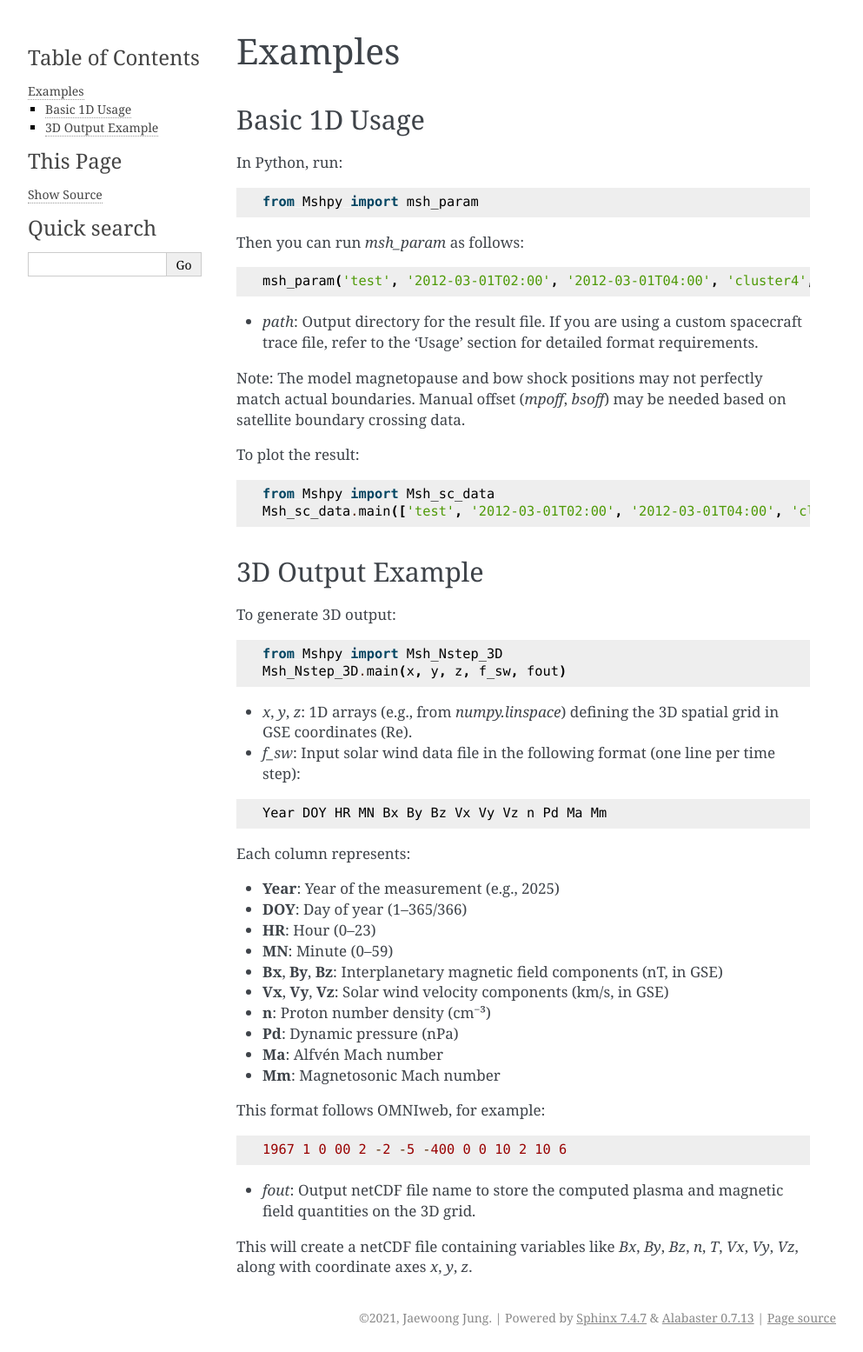
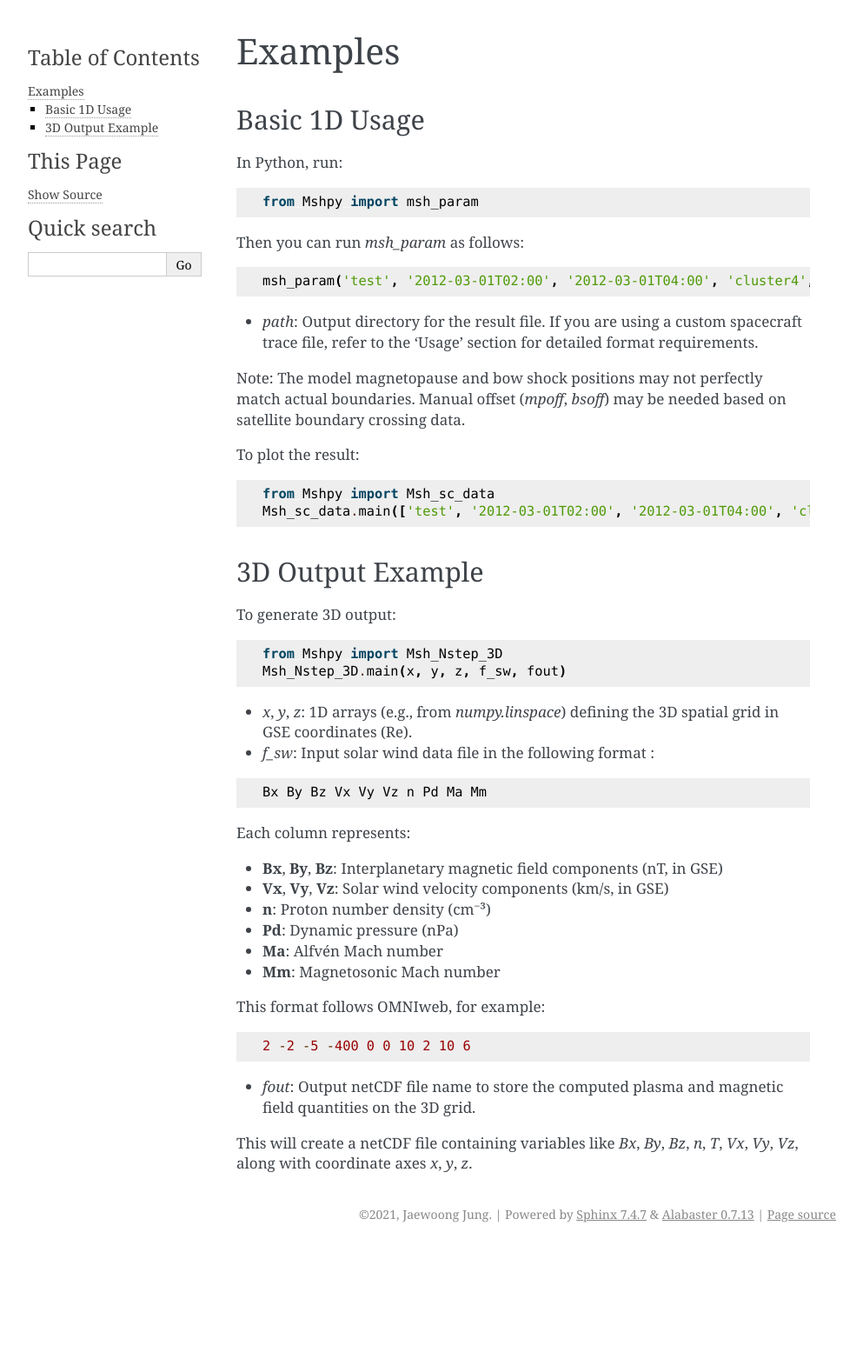
Before and after one commit to jjung11/Mshpy, a Sphinx documentation site: the page built from docs/examples.rst, in a window 1280 px wide. Shown: the whole page at 87% size, without its empty margins (148-1141 px from the left). Built offline with Sphinx 7.4.7, drawn with Linux system fonts in a browser that asks for light colours; after the commit the page ends 1436 px from its top, so only the background shows below that.

Commit message:
Update examples.rst

```diff
--- a/docs/examples.rst
+++ b/docs/examples.rst
@@ -40,19 +40,15 @@ To generate 3D output:
   Msh_Nstep_3D.main(x, y, z, f_sw, fout)
 
 - `x`, `y`, `z`: 1D arrays (e.g., from `numpy.linspace`) defining the 3D spatial grid in GSE coordinates (Re).
-- `f_sw`: Input solar wind data file in the following format (one line per time step):
+- `f_sw`: Input solar wind data file in the following format :
 
 ::
 
-  Year DOY HR MN Bx By Bz Vx Vy Vz n Pd Ma Mm
+  Bx By Bz Vx Vy Vz n Pd Ma Mm
 
 
 Each column represents:
 
-- **Year**: Year of the measurement (e.g., 2025)
-- **DOY**: Day of year (1–365/366)
-- **HR**: Hour (0–23)
-- **MN**: Minute (0–59)
 - **Bx**, **By**, **Bz**: Interplanetary magnetic field components (nT, in GSE)
 - **Vx**, **Vy**, **Vz**: Solar wind velocity components (km/s, in GSE)
 - **n**: Proton number density (cm⁻³)
@@ -65,7 +61,7 @@ This format follows OMNIweb, for example:
 
 ::
 
-  1967 1 0 00 2 -2 -5 -400 0 0 10 2 10 6
+  2 -2 -5 -400 0 0 10 2 10 6
 
 - `fout`: Output netCDF file name to store the computed plasma and magnetic field quantities on the 3D grid.
 
```
